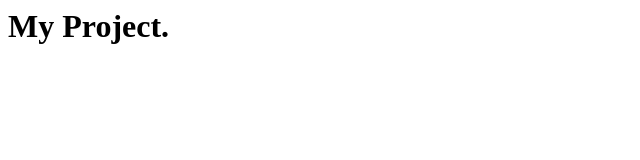
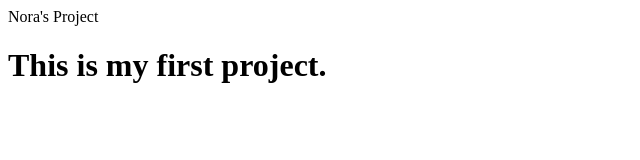
Before and after one commit to NoraDimitrova/Test_Repo, a plain HTML site: page index.html in a window 1280 px wide. Shown: the whole page, without its empty margins (0-640 px from the left). Drawn offline with Linux system fonts and the light colour scheme.

Commit message:
add content

```diff
--- a/index.html
+++ b/index.html
@@ -5,11 +5,11 @@
     <meta name="viewport" content="width=device-width, initial-scale=1.0">
     <title>Document</title>
 </head>
-<body>
+<body> Nora's Project
 
 </body>
 </html>
 
 <h1>
-    My Project.
+    This is my first project.
 </h1>
```
